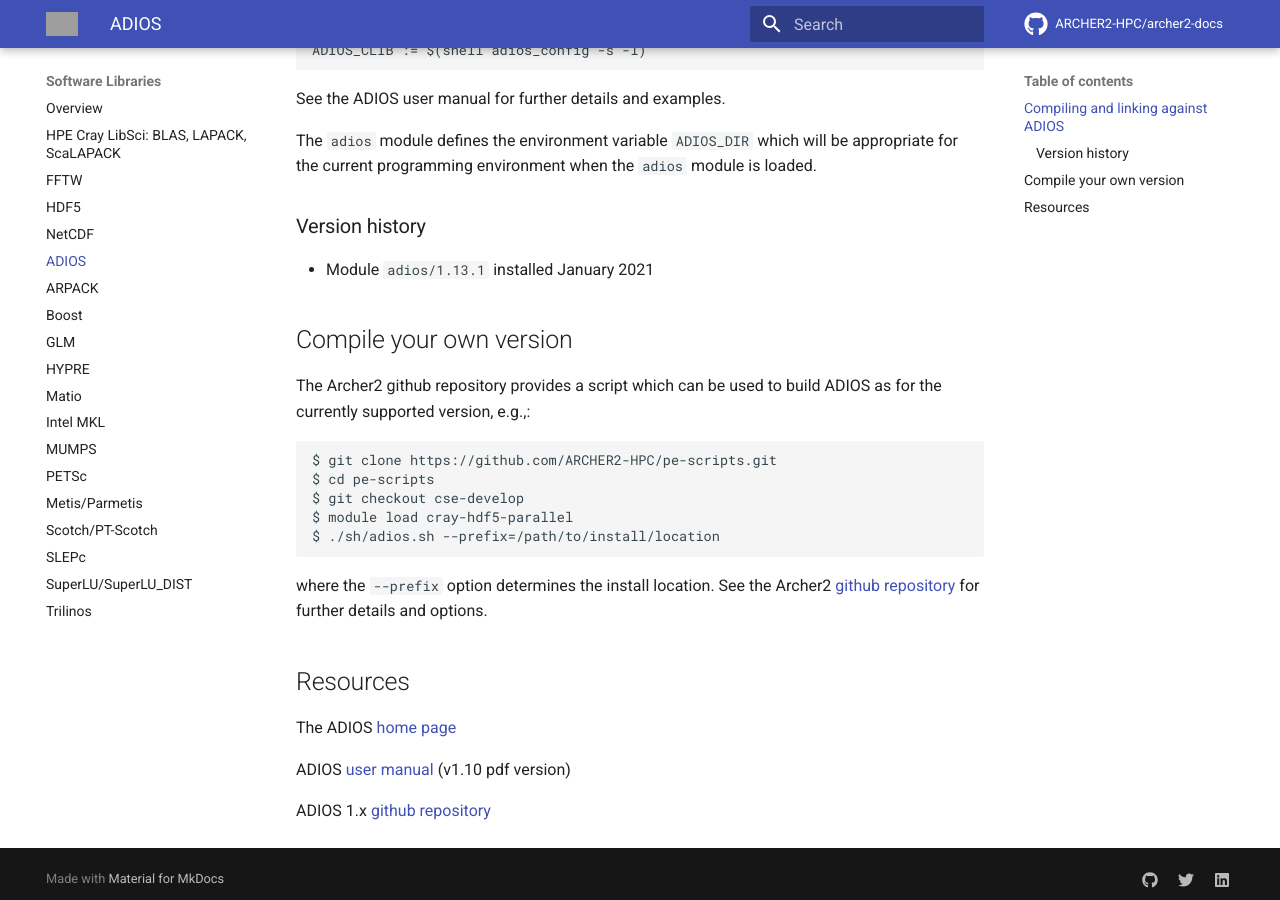
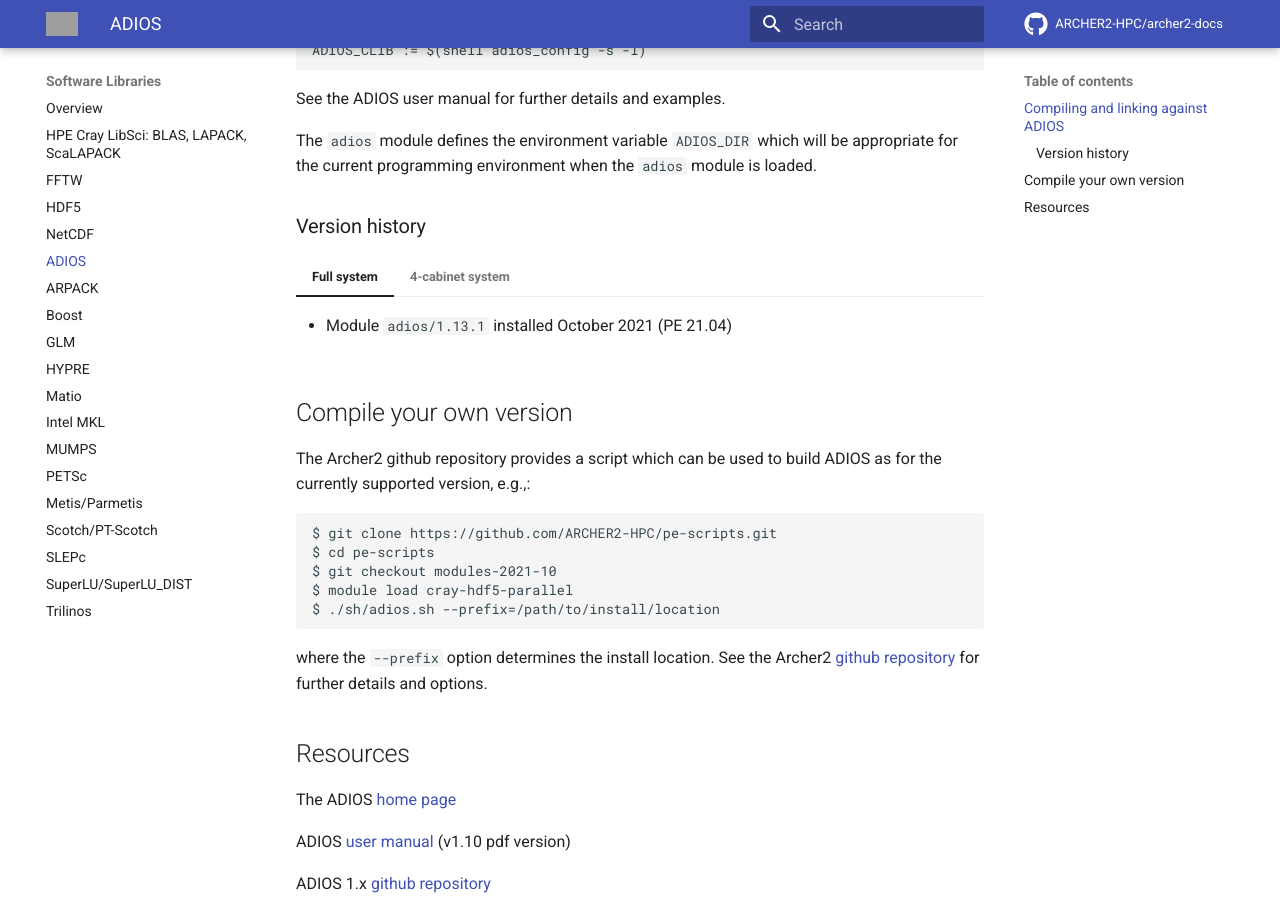
Before and after one commit to ARCHER2-HPC/archer2-docs, an MkDocs documentation site: the page built from docs/software-libraries/adios.md, in a window 1280 px wide and 900 px high, scrolled down 674 px. Built offline with MkDocs 1.6.1 and Material for MkDocs 9.7.7, drawn with Linux system fonts in a browser that asks for light colours; comment, search, counter and statistics services are not loaded; grey boxes are pictures that could not be loaded.

Commit message:
Update ADIOS 1.13

````diff
--- a/docs/software-libraries/adios.md
+++ b/docs/software-libraries/adios.md
@@ -34,7 +34,13 @@
 
 ### Version history
 
-- Module `adios/1.13.1` installed January 2021
+=== "Full system"
+
+    - Module `adios/1.13.1` installed October 2021 (PE 21.04)
+
+=== "4-cabinet system"
+
+    - Module `adios/1.13.1` installed January 2021
 
 
 ## Compile your own version
@@ -44,7 +50,7 @@
 ```
 $ git clone https://github.com/ARCHER2-HPC/pe-scripts.git
 $ cd pe-scripts
-$ git checkout cse-develop
+$ git checkout modules-2021-10
 $ module load cray-hdf5-parallel
 $ ./sh/adios.sh --prefix=/path/to/install/location
 ```
````
